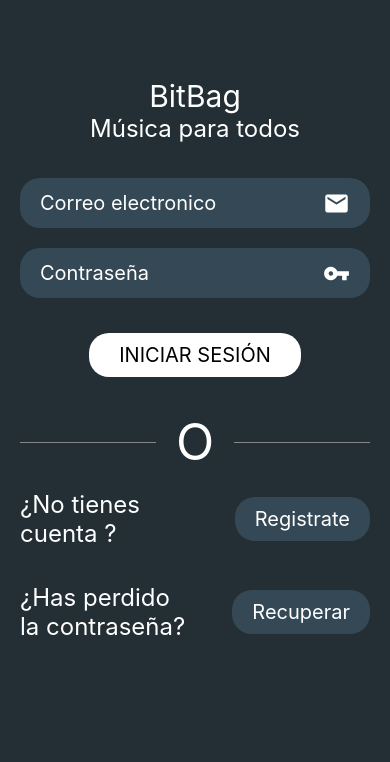
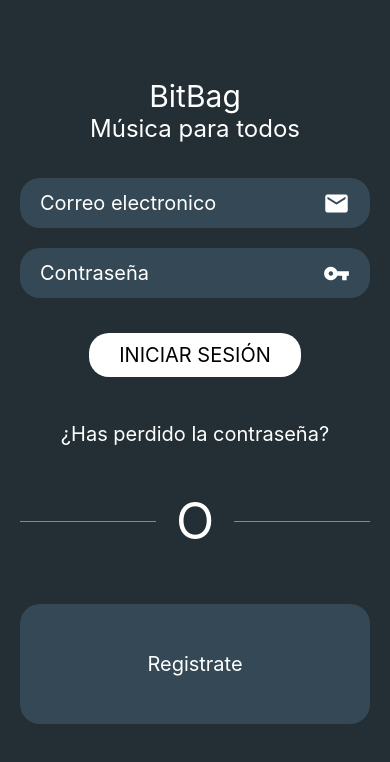
Before and after one commit to JorgeCorreaMendez/BitBag, a React Native app: screen /Login in a window 390 px wide. Shown: the top 762 px of the page. Built offline with nearby package versions, Linux system fonts and the light colour scheme.

Commit message:
Style: Change distribution of Buttons in Login screen

```diff
--- a/src/screen/Login.js
+++ b/src/screen/Login.js
@@ -83,6 +83,12 @@ const Login = () => {
           onPress={handleLogin}
         />
       </View>
+      <View style={styles.lostPasswordContainer}>
+        <Button
+          title="¿Has perdido la contraseña?"
+          style={styles.lostPasswordText}
+        />
+      </View>
       <View style={styles.separatorContainer}>
         <View style={styles.hr} />
 
@@ -90,17 +96,12 @@ const Login = () => {
         <View style={styles.hr} />
       </View>
 
-      <View style={styles.otherOptionsContainer}>
-        <Text style={styles.otherOptionsText}>¿No tienes cuenta ?</Text>
+      <View style={styles.SingUpContainer}>
         <Button
           title="Registrate"
-          style={styles.otherOptionsButton}
+          style={styles.SignUpButton}
           onPress={() => handleSingUp()}
         />
-      </View>
-      <View style={styles.otherOptionsContainer}>
-        <Text style={styles.otherOptionsText}>¿Has perdido la contraseña?</Text>
-        <Button title="Recuperar" style={styles.otherOptionsButton} />
       </View>
       <View>
         <ModalAlert
@@ -169,21 +170,28 @@ const styles = StyleSheet.create({
     height: 1,
     backgroundColor: colors.secundary,
   },
-  otherOptionsContainer: {
+  lostPasswordContainer: {
     flexDirection: "row",
-    justifyContent: "space-between",
+    justifyContent: "center",
     alignItems: "center",
-    paddingVertical: "5%",
+    paddingTop: "10%",
   },
-  otherOptionsButton: {
+  SingUpContainer: {
+    flex: 1,
+    alignItems: "center",
+    paddingTop: "15%",
+  },
+  SignUpButton: {
     backgroundColor: colors.superficies,
     color: colors.primary,
-    paddingHorizontal: 20,
+    justifyContent: "center",
+    width: "100%",
+    height: "50%",
   },
-  otherOptionsText: {
+
+  lostPasswordText: {
     color: colors.primary,
     fontSize: size.h2,
-    width: "50%",
   },
 });
 
```
